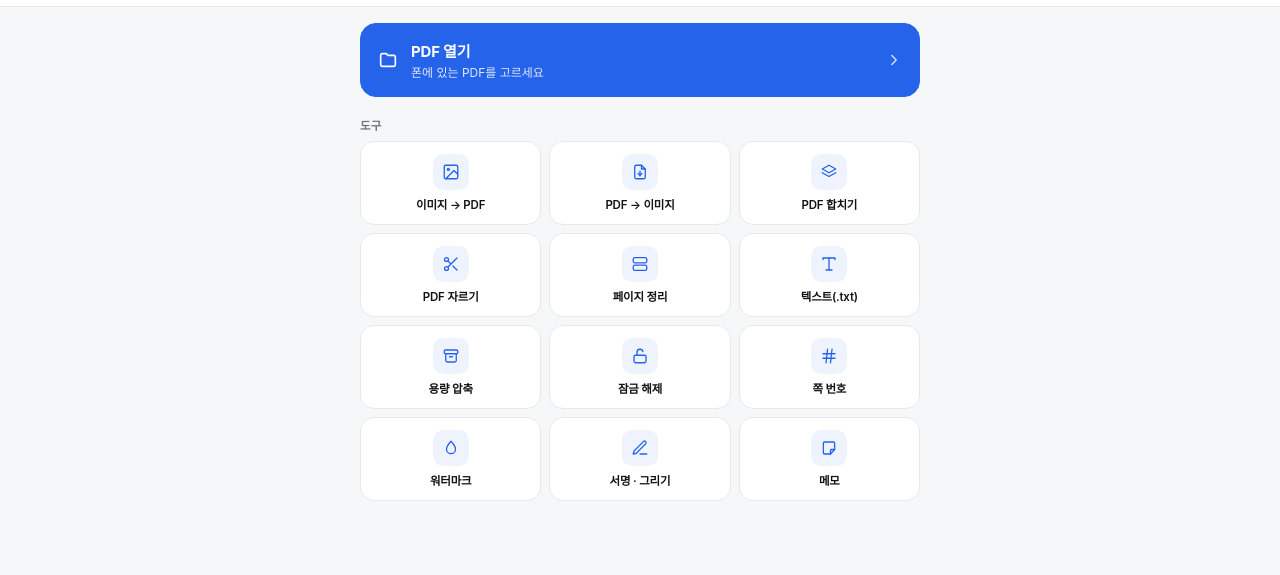
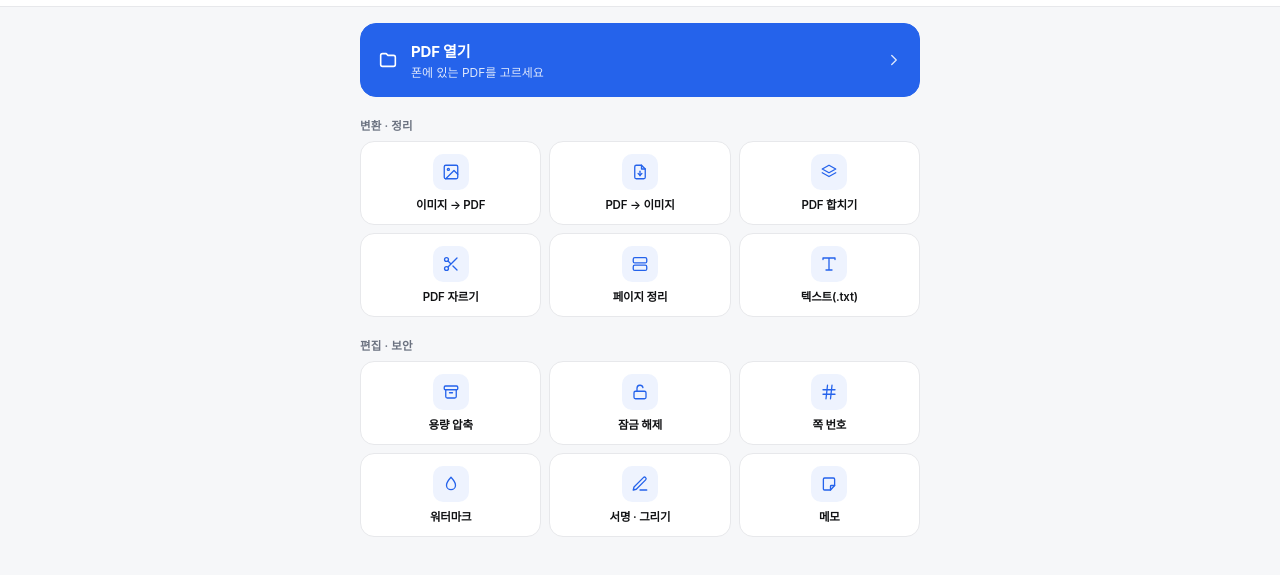
Before and after one commit to jeonghyoan/clean-pdf, a plain HTML site: page index.html in a window 1280 px wide. Shown: the part 47-622 px from the top of the page. Drawn offline with Linux system fonts and the light colour scheme.

Commit message:
Split home tools into two labeled 3x2 groups

```diff
--- a/index.html
+++ b/index.html
@@ -696,7 +696,7 @@
       </section>
 
       <section class="home-section">
-        <div class="section-label">도구</div>
+        <div class="section-label">변환 · 정리</div>
         <div class="home-grid" id="homeGrid">
           <button class="home-tile" data-tool="imagetopdf"><span class="tile-badge ico" data-icon="image"></span><span class="home-label">이미지 → PDF</span></button>
           <button class="home-tile" data-tool="pdfimg"><span class="tile-badge ico" data-icon="file-down"></span><span class="home-label">PDF → 이미지</span></button>
@@ -704,6 +704,12 @@
           <button class="home-tile" data-tool="split"><span class="tile-badge ico" data-icon="scissors"></span><span class="home-label">PDF 자르기</span></button>
           <button class="home-tile" data-tool="organize"><span class="tile-badge ico" data-icon="rows"></span><span class="home-label">페이지 정리</span></button>
           <button class="home-tile" data-tool="txt"><span class="tile-badge ico" data-icon="type"></span><span class="home-label">텍스트(.txt)</span></button>
+        </div>
+      </section>
+
+      <section class="home-section">
+        <div class="section-label">편집 · 보안</div>
+        <div class="home-grid">
           <button class="home-tile" data-tool="compress"><span class="tile-badge ico" data-icon="archive"></span><span class="home-label">용량 압축</span></button>
           <button class="home-tile" data-tool="unlock"><span class="tile-badge ico" data-icon="lock-open"></span><span class="home-label">잠금 해제</span></button>
           <button class="home-tile" data-tool="numbers"><span class="tile-badge ico" data-icon="hash"></span><span class="home-label">쪽 번호</span></button>
--- a/sw.js
+++ b/sw.js
@@ -1,4 +1,4 @@
-const CACHE = 'pdf-viewer-v15';
+const CACHE = 'pdf-viewer-v16';
 const SHARE_CACHE = 'pdf-viewer-share';
 const ASSETS = [
   './',
```
